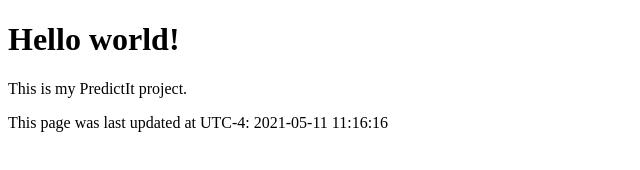
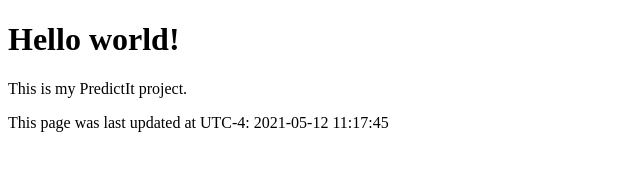
Before and after one commit to dalton-b/dbdotcom, a plain HTML site: page predictit-forecasting.html in a window 1280 px wide. Shown: the full height of the page, 0-640 px from the left. Drawn offline with Linux system fonts and the light colour scheme.

Commit message:
predictit-bot daily update

```diff
--- a/predictit-forecasting.html
+++ b/predictit-forecasting.html
@@ -4,7 +4,7 @@
 		<div>
 			<h1>Hello world!</h1>
 			<p>This is my PredictIt project.</p>
-			<p>This page was last updated at UTC-4: 2021-05-11 11:16:16
+			<p>This page was last updated at UTC-4: 2021-05-12 11:17:45
 		</div>
 	</body>
 </html>
```
